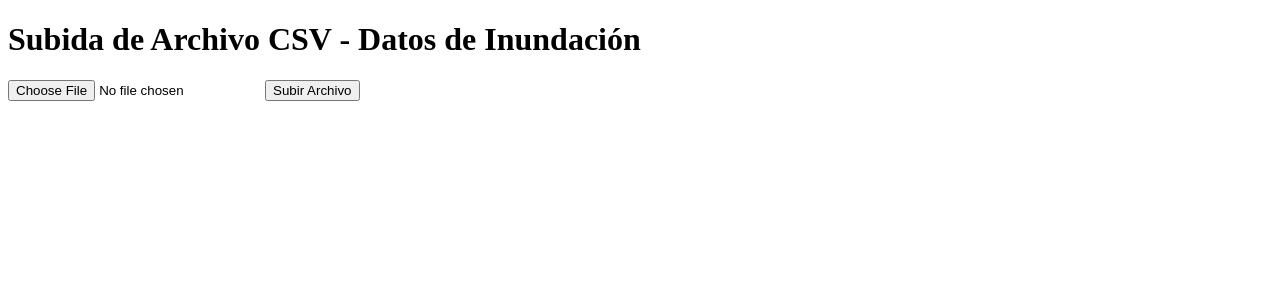
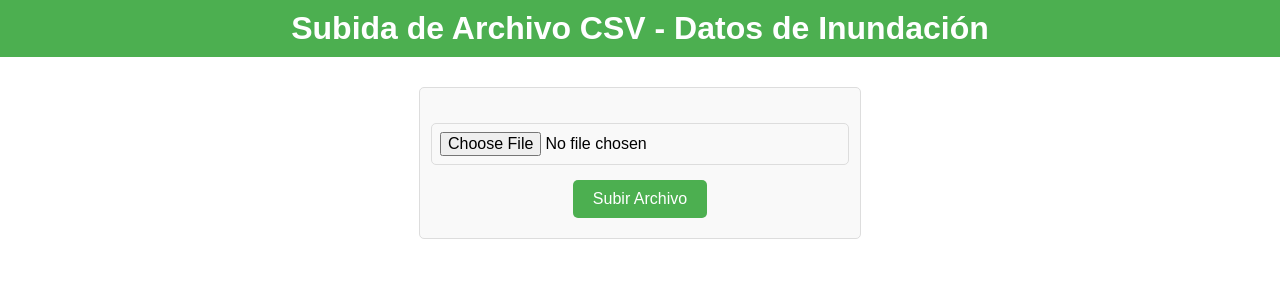
Before and after one commit to Rafadaw2/Github, a PHP site: page /interfazSubidaArchivo.html in a window 1280 px wide. Shown: the top 300 px of the page. Run offline with PHP 8.4, Linux system fonts and the light colour scheme.

Commit message:
11112024 19:25

```diff
--- a/CSV_Autenticacion/control/procesar_subida.php
+++ b/CSV_Autenticacion/control/procesar_subida.php
@@ -31,7 +31,7 @@ if (isset($_FILES['archivo_csv'])) {
     if (stripos($necesidades_ayuda, 'agua') !== false) {
         $agua = 1;
         }
-        // Asignar a $otros si no se encuentra ninguna palabra clave
+        // Asignar a $otros si no se encuentra ninguna palab ra clave
         if ($agua === 0 && $productos_limpieza === 0 &&
         $viveres === 0 && $medicinas === 0) {
         $otros = $necesidades_ayuda;
--- a/CSV_Autenticacion/estilo.css
+++ b/CSV_Autenticacion/estilo.css
@@ -0,0 +1,173 @@
+body {
+    font-family: Arial, sans-serif;
+    margin: 0;
+    padding: 0;
+    display: flex;
+    flex-direction: column;
+    align-items: center;
+}
+
+/* Estilos para el encabezado */
+header {
+    width: 100%;
+    background-color: #4CAF50;
+    padding: 10px 0;
+    text-align: center;
+}
+
+header h1 {
+    color: white;
+    margin: 0;
+}
+
+/* Estilos de la barra de navegación */
+nav {
+    margin-top: 20px;
+    display: flex;
+    gap: 20px;
+}
+
+nav a {
+    text-decoration: none;
+    color: white;
+    padding: 10px 20px;
+    background-color: #4CAF50;
+    border-radius: 5px;
+    transition: background-color 0.3s ease;
+}
+
+nav a:hover {
+    background-color: #45a049;
+}
+
+/* Estilos para el contenido principal */
+main {
+    margin-top: 30px;
+    width: 80%;
+}
+
+/* Estilos para la tabla */
+table {
+    width: 100%;
+    border-collapse: collapse;
+    margin-top: 20px;
+}
+
+th,
+td {
+    padding: 12px;
+    border: 1px solid #ddd;
+    text-align: center;
+}
+
+th {
+    background-color: #f4f4f4;
+    font-weight: bold;
+}
+
+/* Estilos generales */
+body {
+    font-family: Arial, sans-serif;
+    margin: 0;
+    padding: 0;
+    display: flex;
+    flex-direction: column;
+    align-items: center;
+}
+
+/* Estilos para el encabezado */
+header {
+    width: 100%;
+    background-color: #4CAF50;
+    padding: 10px 0;
+    text-align: center;
+}
+
+header h1 {
+    color: white;
+    margin: 0;
+}
+
+/* Estilos para el contenido principal */
+main {
+    margin-top: 30px;
+    width: 80%;
+    display: flex;
+    justify-content: center;
+}
+
+/* Estilos del formulario de subida */
+.form-subida {
+    display: flex;
+    flex-direction: column;
+    align-items: center;
+    padding: 20px;
+    border: 1px solid #ddd;
+    border-radius: 5px;
+    background-color: #f9f9f9;
+    width: 100%;
+    max-width: 400px;
+}
+
+/* Estilos para los elementos del formulario */
+.form-subida input[type="file"] {
+    margin: 15px 0;
+    padding: 8px;
+    width: 100%;
+    border: 1px solid #ddd;
+    border-radius: 5px;
+    font-size: 16px;
+}
+
+.form-subida button {
+    background-color: #4CAF50;
+    color: white;
+    padding: 10px 20px;
+    border: none;
+    border-radius: 5px;
+    font-size: 16px;
+    cursor: pointer;
+    transition: background-color 0.3s ease;
+}
+
+.form-subida button:hover {
+    background-color: #45a049;
+}
+
+/* Estilos del formulario de subida */
+.form-subida {
+    display: flex;
+    flex-direction: column;
+    align-items: center;
+    padding: 20px;
+    border: 1px solid #ddd;
+    border-radius: 5px;
+    background-color: #f9f9f9;
+    width: 100%;
+    max-width: 400px;
+}
+
+/* Estilos para los elementos del formulario */
+.form-subida input[type="file"] {
+    margin: 15px 0;
+    padding: 8px;
+    width: 100%;
+    border: 1px solid #ddd;
+    border-radius: 5px;
+    font-size: 16px;
+}
+
+.form-subida button {
+    background-color: #4CAF50;
+    color: white;
+    padding: 10px 20px;
+    border: none;
+    border-radius: 5px;
+    font-size: 16px;
+    cursor: pointer;
+    transition: background-color 0.3s ease;
+}
+
+.form-subida button:hover {
+    background-color: #45a049;
+}
--- a/p_accesoBBDD/docker-compose.yml
+++ b/p_accesoBBDD/docker-compose.yml
@@ -6,8 +6,8 @@ services:
       dockerfile: Dockerfile # Usar el Dockerfile personalizado
     container_name: php-apache8
     volumes:
-      - C:\Apache24\htdocs:/var/www/html # OJO AQUI PONER RUTA ~/ProyectosPHP
-      #-~/ProyectosPHP:/var/www/html  /home/ProyectosPHP/Github
+      - /home/ProyectosPHP/Github:/var/www/html # OJO AQUI PONER RUTA ~/ProyectosPHP
+      #-~/ProyectosPHP:/var/www/html  C:\Apache24\htdocs
     ports:
       - "8081:80"
     depends_on:
```
Also changed, not shown: CSV_Autenticacion/clases/RepositorioMYSQL.php (+106 -19 lines).
